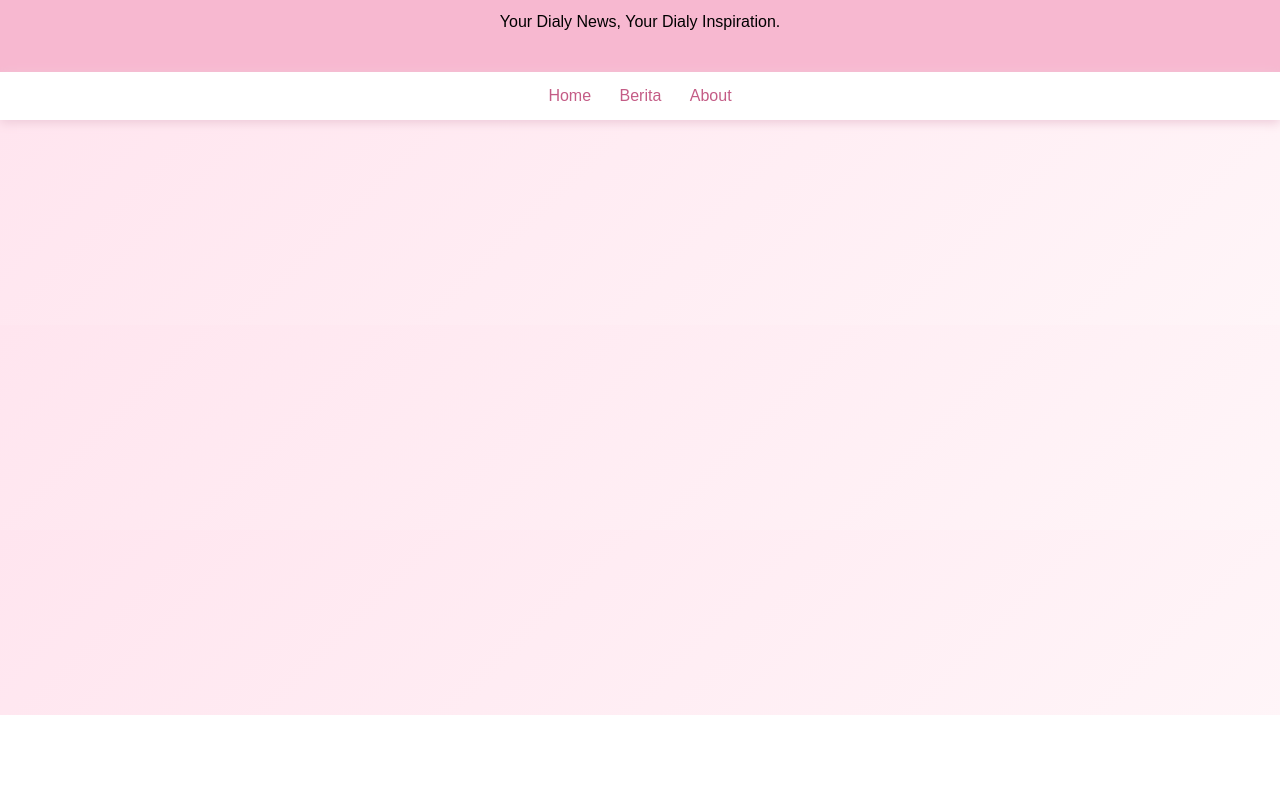
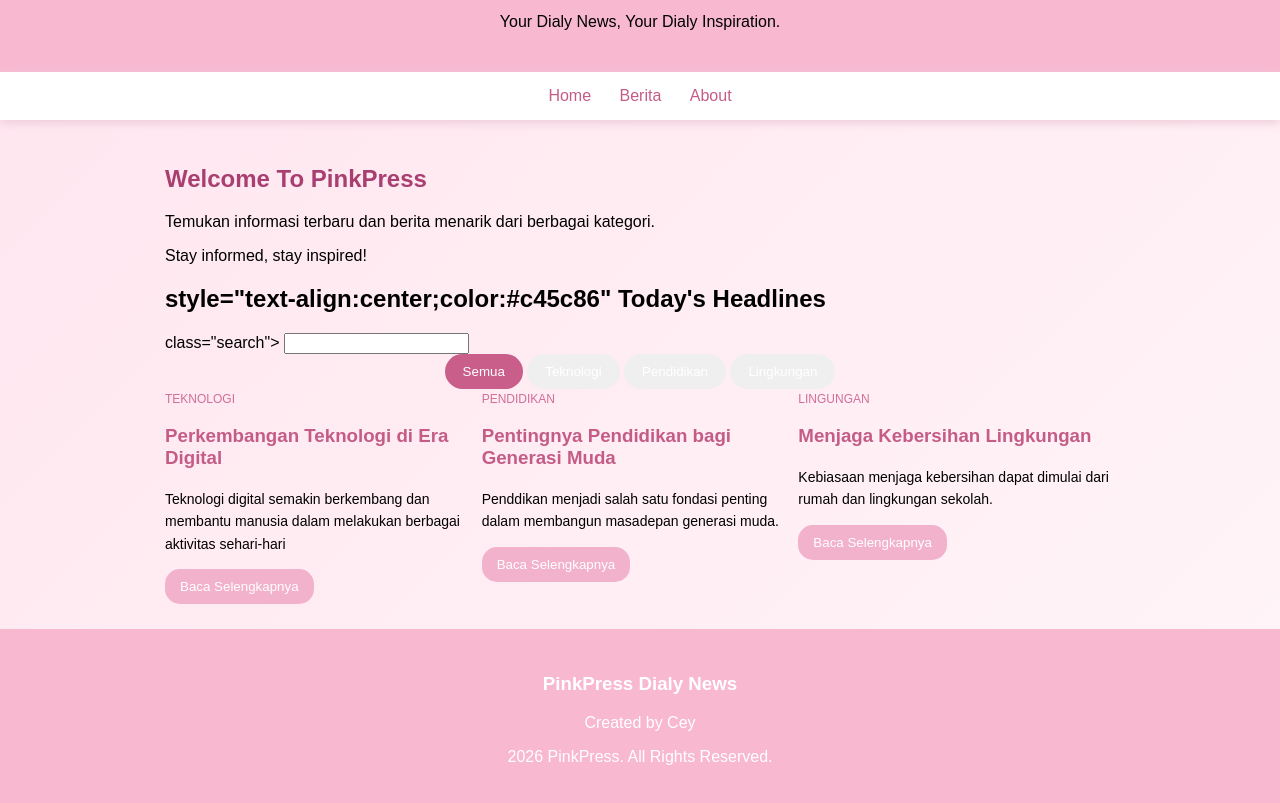
Before and after one commit to silvisilvicahyar-byte/ujicoba, a plain HTML site: page berita.html in a window 1280 px wide. Shown: the part 85-888 px from the top of the page. Before the commit the page ends 800 px from the top, so only its background shows below. Drawn offline with Linux system fonts and the light colour scheme.

Commit message:
Update berita.html

```diff
--- a/berita.html
+++ b/berita.html
@@ -138,3 +138,123 @@ footer {
   <a href= "#Berita">Berita</a>
   <a href= "#About">About</a>
 </nav>
+<div class="container" id="home">
+
+  <div class="welcome">
+    <h2>Welcome To PinkPress</h2>
+    <p>Temukan informasi terbaru dan berita menarik dari berbagai kategori.</p>
+    <p>Stay informed, stay inspired!</p>
+</div>
+<h2>style="text-align:center;color:#c45c86" Today's Headlines</h2>
+<div> class="search">
+<input
+  type="text"
+  id="searchinput"
+  pleaceholder="Cari berita disini...🔎"
+  >
+</div>
+
+<div class="categories">
+  <button class="active" onclick="filterNews('Semua',this)">Semua</button>
+  <button onclick="filterNews('Teknoogi',this)">Teknologi</button>
+  <button onclick="filterNews('Pendidikan',this)">Pendidikan</button>
+  <button onclick="filterNews('Lingkungan',this)">Lingkungan</button>
+</div>
+<div class="news-grid" id="newList">
+   <div class="news-card" data-category="Teknologi">
+   <span class="tag">TEKNOLOGI</span>
+   <h3>Perkembangan Teknologi di Era Digital</h3>
+   <p>Teknologi digital semakin berkembang dan membantu manusia dalam melakukan berbagai aktivitas sehari-hari</p>
+   <button class="read" onclick="readNews(0)">Baca Selengkapnya</button>
+</div>
+<div class="news-card" data-category="Pendidikan">
+    <span class="tag">PENDIDIKAN</span>
+    <h3>Pentingnya Pendidikan bagi Generasi Muda</h3>
+    <p>Penddikan menjadi salah satu fondasi penting dalam membangun masadepan generasi muda.</p>
+    <button class="read" onclick="readNews(1)">Baca Selengkapnya</button>
+</div>
+<div class="news-card" data-category="Lingkungan">
+  <span class="tag">LINGUNGAN</span>
+  <h3>Menjaga Kebersihan Lingkungan</h3>
+  <p>Kebiasaan menjaga kebersihan dapat dimulai dari rumah dan lingkungan sekolah.</p>
+  <button class="read" onclick="readNews(2)"> Baca Selengkapnya</button>
+  </div>
+
+ </div>
+</div>
+<footer id="about">
+  <h3> PinkPress Dialy News</h3>
+  <p>Created by Cey</p>
+  <p>2026 PinkPress. All Rights Reserved.</p>
+</footer>
+<script>
+  const articles = [
+    {
+      title:"Perkembangan Teknologi di Era Digital",
+      text: "Teknologi digital semakin berkembang dan membantu manusia dalam melakukan berbagai aktivitas sehari-hari. Internet, komputer, dan perangkat pintar menjadi bagian penting dalam kehidupan modern. Berita ini merupakan contoh konten edukasi untuk proyek PinkPress."
+    },
+    {
+        title: "Pentingnya Pendidikan bagi Generasi Muda",
+        text: "Pendidikan menjadi salah satu fondasi penting dalam membangun masa depan generasi muda. Dengan belajar, seseorang dapat mengembangkan pengetahuan, kreativitas, dan keterampilan. Berita ini merupakan contoh konten edukasi untuk proyek PinkPress."
+      }
+];
+
+function readNews(index) {
+    alert(articles[index].title + "\n\n" + articles[index].text);
+}
+
+let selectedCategory = "Semua";
+
+function filterNews(category, button) {
+    selectedCategory = category;
+
+    document.querySelectorAll(".categories button")
+        .forEach(btn => btn.classList.remove("active"));
+
+    button.classList.add("active");
+    searchNews();
+}
+
+function searchNews() {
+    const keyword = document.getElementById("searchInput")
+        .value.toLowerCase();
+
+    const cards = document.querySelectorAll(".news-card");
+    let visible = 0;
+
+    cards.forEach(card => {
+        const category = card.dataset.category;
+        const matchesCategory =
+            selectedCategory === "Semua" ||
+            category === selectedCategory;
+
+        const matchesSearch =
+            card.innerText.toLowerCase().includes(keyword);
+
+        if (matchesCategory && matchesSearch) {
+            card.style.display = "block";
+            visible++;
+        } else {
+            card.style.display = "none";
+        }
+    });
+
+    let empty = document.getElementById("emptyMessage");
+
+    if (!empty) {
+        empty = document.createElement("p");
+        empty.id = "emptyMessage";
+        empty.className = "empty";
+        empty.innerText = "Berita tidak ditemukan ♡";
+        document.getElementById("newsList").appendChild(empty);
+    }
+
+    empty.style.display = visible === 0 ? "block" : "none";
+}
+
+document.getElementById("searchInput")
+    .addEventListener("input", searchNews);
+</script>
+
+</body>
+</html>
```
